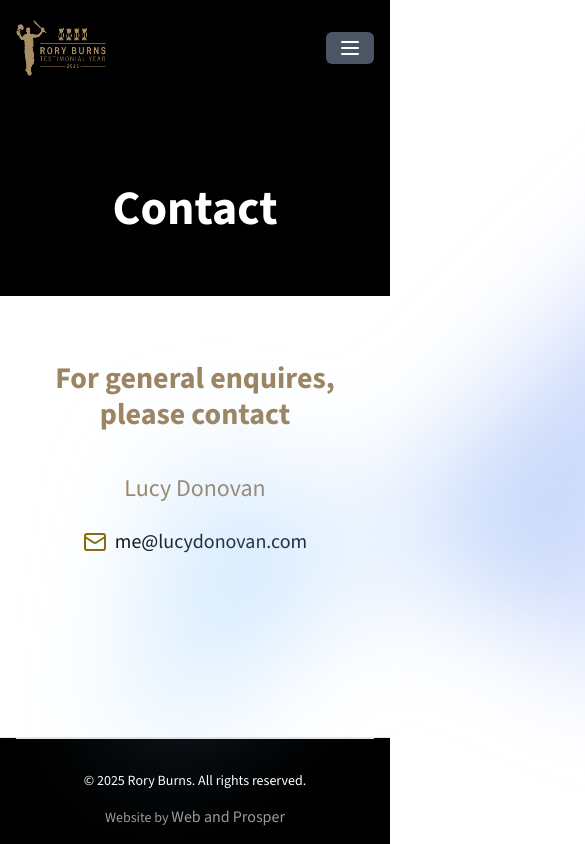
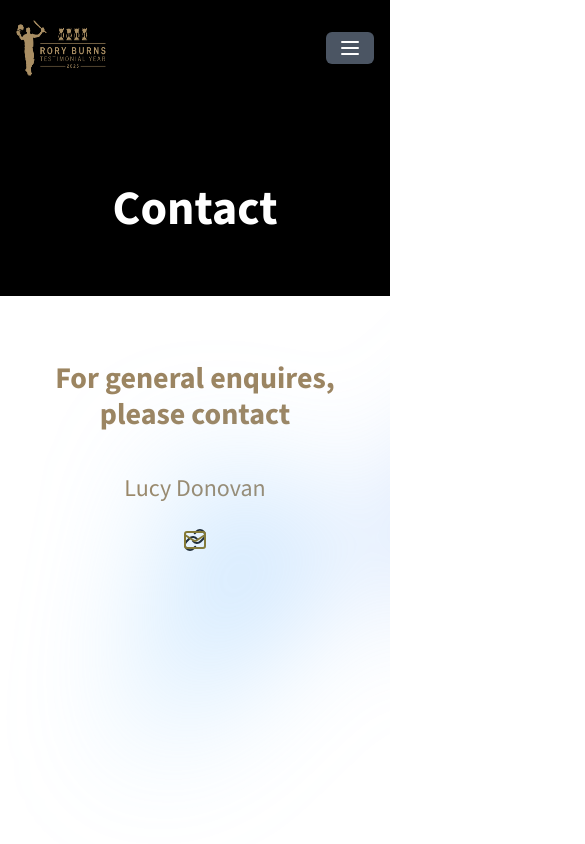
Before and after one commit to Daddyjohn63/rory-burns-website, a Next.js app: page /contact in a window 390 px wide. Shown: the top 844 px of the page, 585 px wide, since content can reach past the window. Built offline with nearby package versions, Linux system fonts and the light colour scheme.

Commit message:
some more css tweaks to stop swipe on mobile whilst maintain scroll functionality

```diff
--- a/src/app/contact/page.tsx
+++ b/src/app/contact/page.tsx
@@ -3,8 +3,8 @@ import { ContactRowOne } from '@/components/contact/contact-row-one';
 
 const ContactPage = () => {
   return (
-    <div className="relative w-full">
-      <div className="flex flex-col">
+    <div className="min-h-screen flex flex-col">
+      <div className="flex-1">
         <InnerHeader title="Contact" description="" />
         <ContactRowOne />
       </div>
--- a/src/app/events/[slug]/page.tsx
+++ b/src/app/events/[slug]/page.tsx
@@ -43,7 +43,8 @@ export default async function EventPage({
   };
 
   return (
-    <section className="">
+    <section className="min-h-screen flex flex-col">
+      <div className="flex-1">
         <InnerHeader title={event.title} description="" />
         <div className="container mx-auto max-w-7xl py-12 mb-16 px-4 sm:px-6 lg:px-8 mt-24">
           <div className="grid grid-cols-1 lg:grid-cols-2 gap-12">
@@ -158,6 +159,7 @@ export default async function EventPage({
             </div>
           </div>
         </div>
+      </div>
     </section>
   );
 }
--- a/src/app/layout.tsx
+++ b/src/app/layout.tsx
@@ -1,6 +1,7 @@
 import type { Metadata } from 'next';
 import { Source_Sans_3 as FontSans } from 'next/font/google';
 import './globals.css';
+import '@/custom-styles/custom-styles.css';
 import { Header } from '@/components/common/header';
 import { Footer } from '@/components/common/footer';
 import { BackToTop } from '@/components/common/back-to-top';
@@ -34,8 +35,8 @@ export default function RootLayout({
           content="width=device-width, initial-scale=1.0, maximum-scale=1.0, user-scalable=no"
         />
       </head>
-      <body className={`${fontSans.variable} antialiased overflow-x-hidden`}>
-        <div className="relative flex flex-col min-h-screen">
+      <body className={`${fontSans.variable} antialiased`}>
+        <div className="relative flex flex-col min-h-screen overflow-x-hidden">
           <Header />
           <main className="flex-1">{children}</main>
           <Footer />
--- a/src/components/contact/contact-row-one.tsx
+++ b/src/components/contact/contact-row-one.tsx
@@ -1,4 +1,4 @@
-import { Mail } from 'lucide-react';
+import { Link, Mail } from 'lucide-react';
 
 export const ContactRowOne = () => {
   return (
@@ -12,8 +12,10 @@ export const ContactRowOne = () => {
           <div className="flex flex-col gap-6">
             <h3 className="mx-auto mt-6  text-pretty ">Lucy Donovan </h3>
             <div className="flex items-center justify-center gap-2">
-              <Mail className="w-6 h-6 text-[#866908]" />
-              <p className="text-xl">me@lucydonovan.com</p>
+              <Link href="mailto:me@lucydonovan.com">
+                <Mail className="w-6 h-6 text-[#866908]" />
+                <p className="text-xl">me@lucydonovan.com</p>
+              </Link>
             </div>
           </div>
         </div>
--- /dev/null
+++ b/src/custom-styles/custom-styles.css
@@ -0,0 +1,6 @@
+html,
+body {
+  /* overflow-x: hidden; */
+  position: relative;
+  width: 100%;
+}
```
Lines whose indentation alone changed are shown as unchanged.
